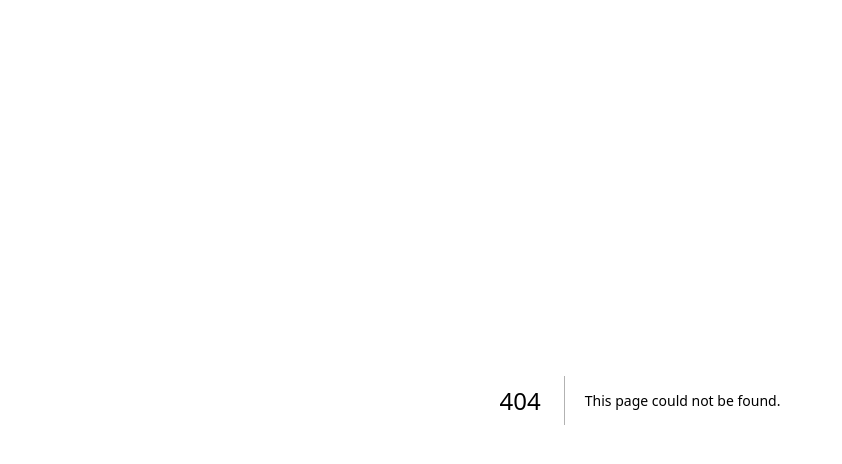
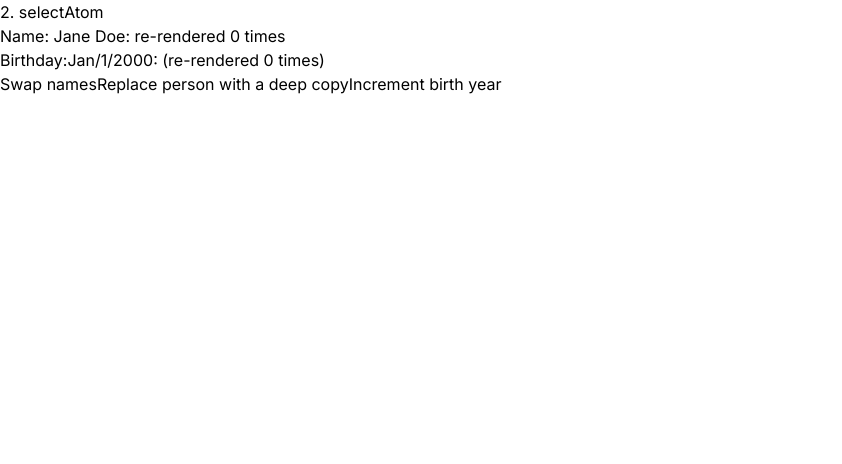
Before and after one commit to hninhnin0929/mynextapp-withjotai, a Next.js app: page /select-atom in a window 1280 px wide. Before the commit this address had no page. Shown: the top 464 px of the page, without its empty margins (0-842 px from the left). Built offline with nearby package versions, Linux system fonts and the light colour scheme.

Commit message:
jotai utils

```diff
--- a/package.json
+++ b/package.json
@@ -10,6 +10,7 @@
   },
   "dependencies": {
     "jotai": "^2.8.1",
+    "lodash-es": "^4.17.21",
     "next": "14.2.3",
     "react": "^18",
     "react-dom": "^18"
--- /dev/null
+++ b/src/app/select-atom/page.tsx
@@ -0,0 +1,93 @@
+"use client";
+
+import { Provider, useAtom } from "jotai";
+import { useEffect, useRef } from "react";
+import { birthAtom, nameAtom, personAtom } from "../store";
+
+export default function SelectAtom() {
+  return (
+    <div className="selectAtom">
+      <p className="util">2. selectAtom</p>
+      <Provider>
+        <DisplayName />
+        <DisplayBirthday />
+        <div className="btn-grp">
+            <SwapNames />
+            <CopyPerson />
+            <IncrementBirthYear />
+        </div>
+      </Provider>
+    </div>
+  )
+}
+const useCommitCount = () => {
+    const rerenderCountRef = useRef(0);
+    useEffect(() => {
+        rerenderCountRef.current += 1;
+    });
+    return rerenderCountRef.current;
+};
+// Rerenders when nameAtom changes.
+const DisplayName = () => {
+    const [name] = useAtom(nameAtom);
+    const n = useCommitCount();
+    return (
+        <div>
+            Name: {name.first} {name.last}: re-rendered {n} times
+        </div>
+    );
+}
+// Re-renders when birthAtom changes
+const DisplayBirthday = () => {
+    const [birth] = useAtom(birthAtom);
+    const n = useCommitCount();
+    return (
+        <div>
+            Birthday:
+            {birth.month}/{birth.day}/{birth.year}: (re-rendered {n} times)
+        </div>
+    );
+}
+// Swap first and last names, triggering a change in nameAtom, but
+// not in birthAtom.
+const SwapNames = () => {
+    const [person, setPerson] = useAtom(personAtom);
+    const handleChange = () => {
+        setPerson({
+            ...person,
+            name: {first: person.name.last, last: person.name.first}
+        });
+    };
+    return <button onClick={handleChange}>Swap names</button>
+};
+// Replace person with a deep copy, triggering a change in nameAtom, but
+// not in birthAtom.
+const CopyPerson = () => {
+    const [person, setPerson] = useAtom(personAtom);
+    const handleClick = () => {
+        setPerson({
+            name: {first: person.name.first, last: person.name.last},
+            birth: {
+                year: person.birth.year,
+                month: person.birth.month,
+                day: person.birth.day,
+                time: {
+                    hour: person.birth.time.hour,
+                    minute: person.birth.time.minute
+                }
+            }
+        });
+    };
+    return <button onClick={handleClick}>Replace person with a deep copy</button>
+}
+// Changes birth year, triggering a change to birthAtom, but not nameAtom.
+const IncrementBirthYear = () => {
+    const [person, setPerson] = useAtom(personAtom);
+    const handleClick = () => {
+        setPerson({
+            name: person.name,
+            birth: {...person.birth, year: person.birth.year + 1}
+        })
+    };
+    return <button onClick={handleClick}>Increment birth year</button>
+};
--- a/src/app/store.js
+++ b/src/app/store.js
@@ -1,6 +1,7 @@
 // store.js
 import { atom, useAtom } from 'jotai';
-import { atomWithReset, atomWithStorage } from 'jotai/utils';
+import { atomWithReset, atomWithStorage, selectAtom } from 'jotai/utils';
+import { isEqual } from 'lodash-es';
 
 export const countAtom = atom(0);
 
@@ -76,3 +77,29 @@ export const asyncWriteAtom = atom(null, async (get, set) => {
 
 // Atom with Reset
 export const resetCounter = atomWithReset(1);
+
+const defaultPerson = {
+    name: {
+      first: "Jane",
+      last: "Doe"
+    },
+    birth: {
+      year: 2000,
+      month: "Jan",
+      day: 1,
+      time: {
+        hour: 0,
+        minute: 0
+      }
+    }
+  };
+// Original atom.
+export const personAtom = atom(defaultPerson);
+// Tracks person.name. Updated when person.name object changes, even
+// if neither name.first nor name.last actually change.
+export const nameAtom = selectAtom(personAtom, (person) => person.name);
+// Tracks person.birth. Updated when year, month, day, hour, or minute changes.
+// Use of deepEquals means that this atom doesn't update if birth field is
+// replaced with a new object containing the same data. E.g., if person is re-read
+// from a database.
+export const birthAtom = selectAtom(personAtom, (person) => person.birth, isEqual);
```
Also changed, not shown: 1 other file (tests, documents, lock files or other folders).
